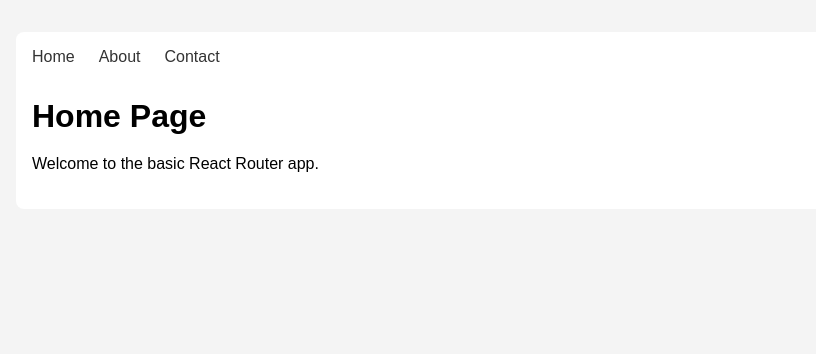
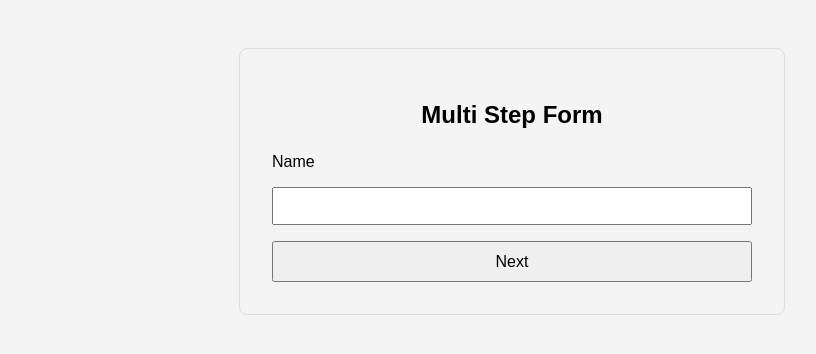
Before and after one commit to aryanrq6222/my-react-app, a React (Vite) app: page / in a window 1280 px wide. Shown: the top 354 px of the page, without its empty margins (128-944 px from the left). Built offline with nearby package versions, Linux system fonts and the light colour scheme.

Commit message:
Added multi step form

```diff
--- a/src/App.jsx
+++ b/src/App.jsx
@@ -1,24 +1,7 @@
-import { Routes, Route, Link } from "react-router-dom";
-import Home from "./pages/Home";
-import About from "./pages/About";
-import Contact from "./pages/Contact";
+import MultiStepForm from "./MultiStepForm";
 
 function App() {
-  return (
-    <div className="container">
-      <nav className="nav">
-        <Link to="/">Home</Link>
-        <Link to="/about">About</Link>
-        <Link to="/contact">Contact</Link>
-      </nav>
-
-      <Routes>
-        <Route path="/" element={<Home />} />
-        <Route path="/about" element={<About />} />
-        <Route path="/contact" element={<Contact />} />
-      </Routes>
-    </div>
-  );
+  return <MultiStepForm />;
 }
 
 export default App;
--- /dev/null
+++ b/src/form.css
@@ -0,0 +1,39 @@
+.form-container {
+  max-width: 30rem;
+  margin: 3rem auto;
+  padding: 2rem;
+  border: 1px solid #ddd;
+  border-radius: 0.5rem;
+  font-family: Arial, sans-serif;
+}
+
+h2 {
+  text-align: center;
+  margin-bottom: 1.5rem;
+}
+
+.step {
+  display: flex;
+  flex-direction: column;
+  gap: 1rem;
+}
+
+label {
+  font-size: 1rem;
+}
+
+input {
+  padding: 0.5rem;
+  font-size: 1rem;
+}
+
+.buttons {
+  display: flex;
+  justify-content: space-between;
+}
+
+button {
+  padding: 0.6rem 1.2rem;
+  font-size: 1rem;
+  cursor: pointer;
+}
--- /dev/null
+++ b/src/multistepform.jsx
@@ -0,0 +1,42 @@
+import { useState } from "react";
+import StepOne from "./steps/StepOne";
+import StepTwo from "./steps/StepTwo";
+import StepThree from "./steps/StepThree";
+import "./form.css";
+
+function MultiStepForm() {
+  const [step, setStep] = useState(1);
+
+  const [formData, setFormData] = useState({
+    name: "",
+    email: "",
+    age: ""
+  });
+
+  const nextStep = () => setStep(prev => prev + 1);
+  const prevStep = () => setStep(prev => prev - 1);
+
+  const updateField = (field, value) => {
+    setFormData(prev => ({ ...prev, [field]: value }));
+  };
+
+  return (
+    <div className="form-container">
+      <h2>Multi Step Form</h2>
+
+      {step === 1 && (
+        <StepOne formData={formData} updateField={updateField} nextStep={nextStep} />
+      )}
+
+      {step === 2 && (
+        <StepTwo formData={formData} updateField={updateField} nextStep={nextStep} prevStep={prevStep} />
+      )}
+
+      {step === 3 && (
+        <StepThree formData={formData} prevStep={prevStep} />
+      )}
+    </div>
+  );
+}
+
+export default MultiStepForm;
--- /dev/null
+++ b/src/steps/stepone.jsx
@@ -0,0 +1,16 @@
+function StepOne({ formData, updateField, nextStep }) {
+  return (
+    <div className="step">
+      <label>Name</label>
+      <input
+        type="text"
+        value={formData.name}
+        onChange={(e) => updateField("name", e.target.value)}
+      />
+
+      <button onClick={nextStep}>Next</button>
+    </div>
+  );
+}
+
+export default StepOne;
--- /dev/null
+++ b/src/steps/stepthree.jsx
@@ -0,0 +1,15 @@
+function StepThree({ formData, prevStep }) {
+  return (
+    <div className="step">
+      <h3>Review Details</h3>
+      <p><strong>Name:</strong> {formData.name}</p>
+      <p><strong>Email:</strong> {formData.email}</p>
+      <p><strong>Age:</strong> {formData.age}</p>
+
+      <button onClick={prevStep}>Back</button>
+      <button onClick={() => alert("Form Submitted!")}>Submit</button>
+    </div>
+  );
+}
+
+export default StepThree;
--- /dev/null
+++ b/src/steps/steptwo.jsx
@@ -0,0 +1,19 @@
+function StepTwo({ formData, updateField, nextStep, prevStep }) {
+  return (
+    <div className="step">
+      <label>Email</label>
+      <input
+        type="email"
+        value={formData.email}
+        onChange={(e) => updateField("email", e.target.value)}
+      />
+
+      <div className="buttons">
+        <button onClick={prevStep}>Back</button>
+        <button onClick={nextStep}>Next</button>
+      </div>
+    </div>
+  );
+}
+
+export default StepTwo;
```
